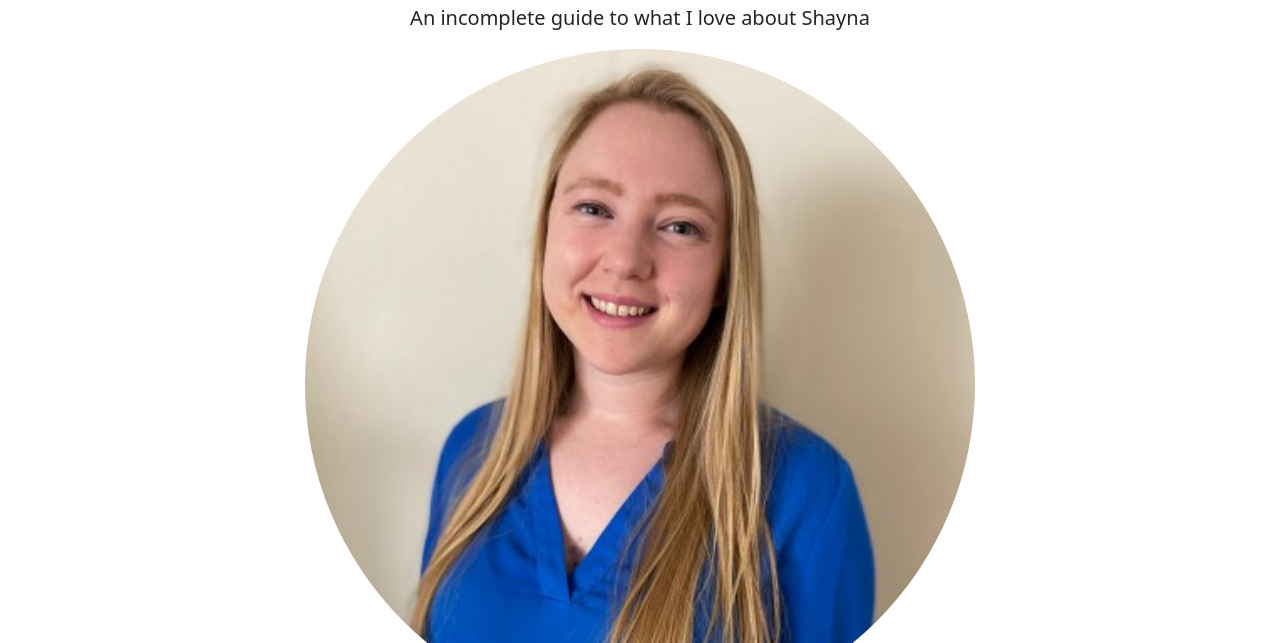
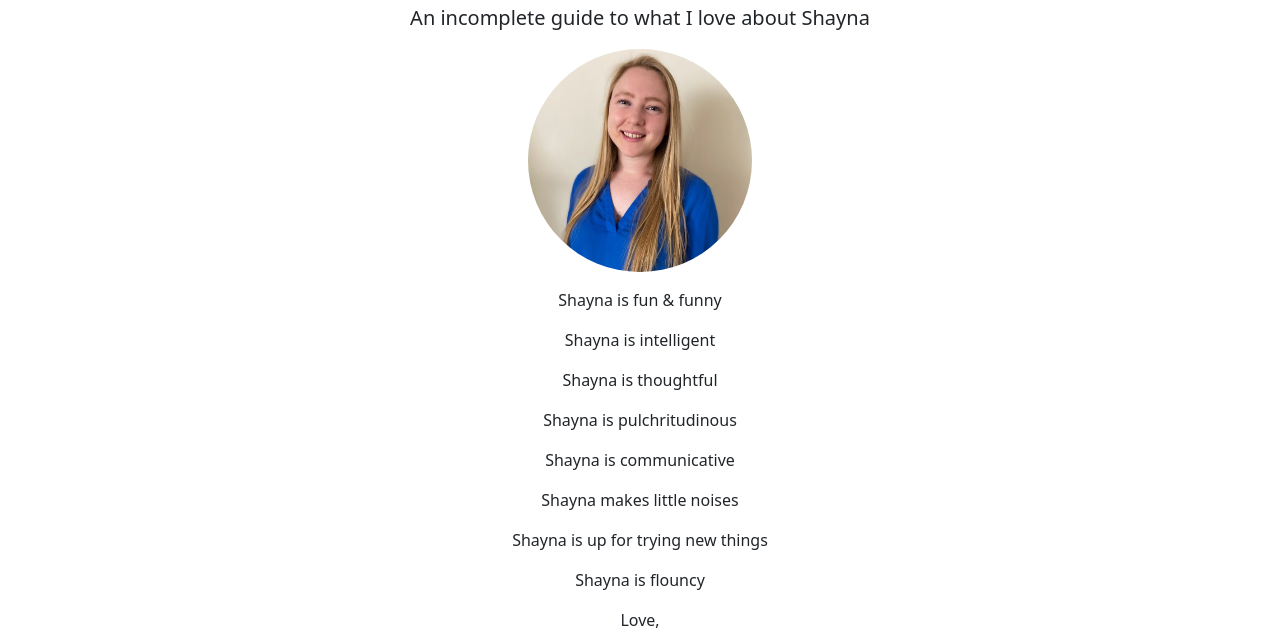
Before and after one commit to shaynadeckman/shaynadeckman.github.io, a plain HTML site: page index.html in a window 1280 px wide. Shown: the part 157-800 px from the top of the page. Drawn offline with nearby package versions, Linux system fonts and the light colour scheme.

Commit message:
Update index.html

```diff
--- a/index.html
+++ b/index.html
@@ -8,7 +8,6 @@
         <link rel="icon" href="https://m.media-amazon.com/images/I/51-ruKlRJRL._AC_SX679_.jpg">
         <title>Shayna Deckman</title>
         <!-- Favicon-->
-        <link rel="icon" type="image/x-icon" href="assets/favicon.ico" />
         <!-- Core theme CSS (includes Bootstrap)-->
         <link href="css/styles.css" rel="stylesheet" />
     </head>
@@ -38,7 +37,7 @@
             <div class="text-center mt-5">
                 <h1>Why Shayna Deckman is Great</h1>
                 <p class="lead">An incomplete guide to what I love about Shayna</p>
-                <img style="border-radius:50%;width:60%;height:60%;" src="shayna profile.jpeg" alt="Shayna">
+                <img style="border-radius:50%;width:20%;height:20%;" src="shayna profile.jpeg" alt="Shayna">
                 <p></p>
                 <p>Shayna is fun & funny</p>
                 <p>Shayna is intelligent</p>
```
